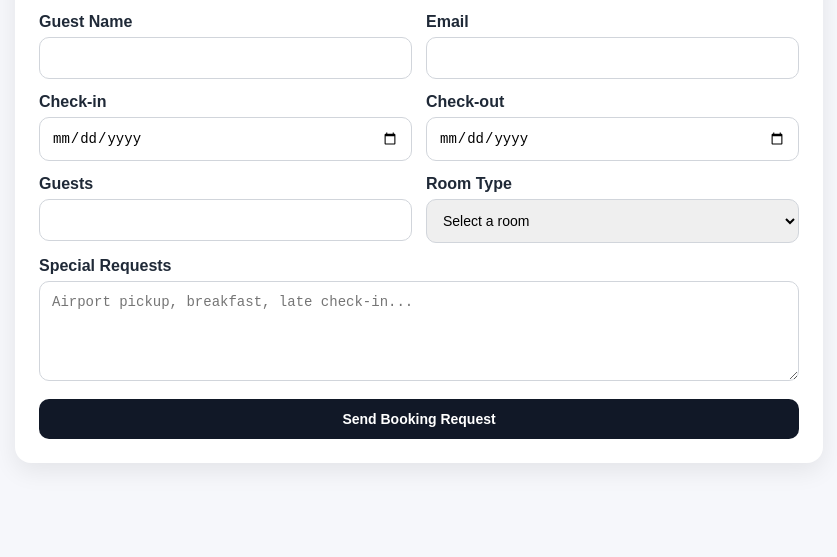
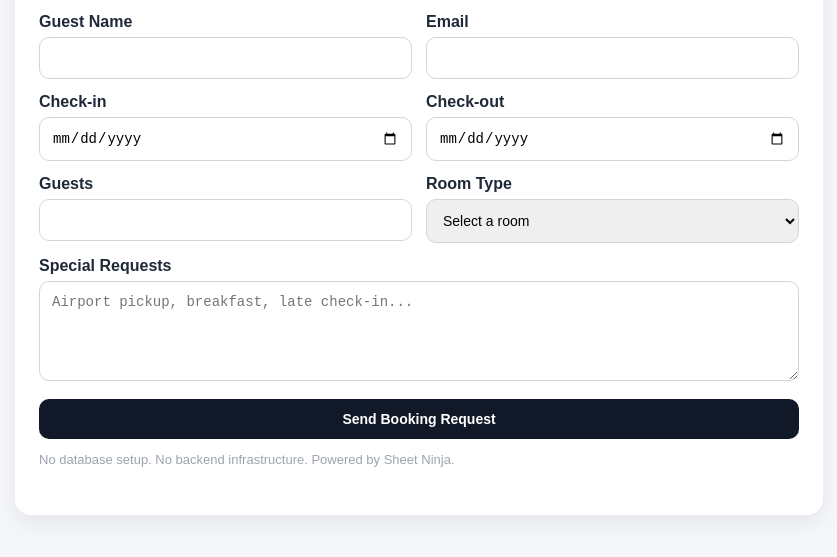
Before and after one commit to patriciogomes/stayflow, a plain HTML site: page index.html in a window 1280 px wide. Shown: the part 145-702 px from the top of the page, without its empty margins (221-1058 px from the left). Drawn offline with Linux system fonts and the light colour scheme.

Commit message:
Add footer note about database and backend

```diff
--- a/index.html
+++ b/index.html
@@ -143,6 +143,11 @@
         </div>
       </div>
     </form>
+  <div style="margin-bottom:24px;">
+  <p style="font-size:13px;color:#9ca3af;">
+    No database setup. No backend infrastructure. Powered by Sheet Ninja.
+  </p>
+</div>
 
     <div id="result" class="result"></div>
   </div>
```
